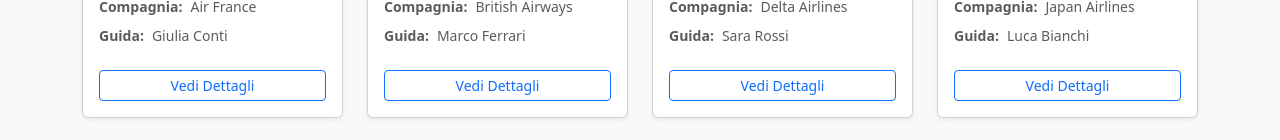
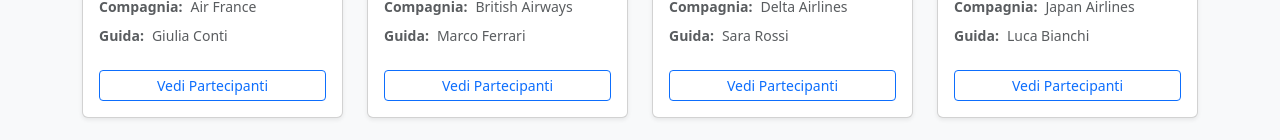
Before and after one commit to TeodoroSeminara/booroad-cs5, a React (Vite) app: page / in a window 1280 px wide. Shown: the part 646-786 px from the top of the page. Built offline with nearby package versions, Linux system fonts and the light colour scheme; grey boxes are pictures that could not be loaded.

Commit message:
add readme

```diff
--- a/src/components/CardTrip.jsx
+++ b/src/components/CardTrip.jsx
@@ -35,7 +35,7 @@
                     </div>
                     <div className="mt-auto pt-3">
                         <div className="btn btn-outline-primary btn-sm w-100">
-                            Vedi Dettagli
+                            Vedi Partecipanti
                         </div>
                     </div>
                 </div>
```
Also changed, not shown: 1 other file (tests, documents, lock files or other folders).
